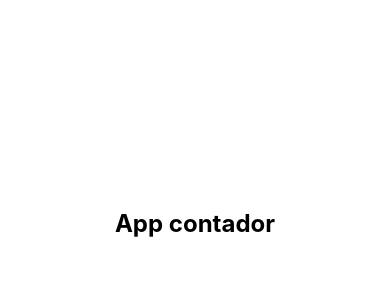
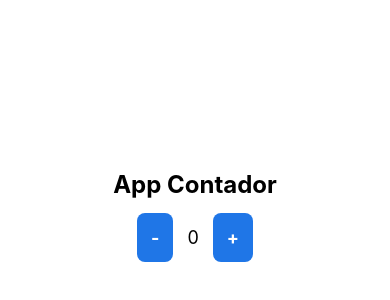
Before and after one commit to HelioJr548/SujeitoProgramador, a React Native app in the folder Avancado/Testes-Automatizado/: screen / in a window 390 px wide. Shown: the part 206-506 px from the top of the page. Built offline with nearby package versions, Linux system fonts and the light colour scheme.

Commit message:
Testes Automatizados: Utilizando padrao AAA para testes

```diff
--- a/Avancado/Testes-Automatizado/App.tsx
+++ b/Avancado/Testes-Automatizado/App.tsx
@@ -1,10 +1,33 @@
 import { StatusBar } from 'expo-status-bar';
-import { StyleSheet, Text, View } from 'react-native';
+import { useState } from 'react';
+import { StyleSheet, Text, TouchableOpacity, View } from 'react-native';
 
 export default function App() {
+	const [counter, setCounter] = useState(0);
+
 	return (
 		<View style={styles.container}>
-			<Text style={styles.title}>App contador</Text>
+			<Text style={styles.title}>App Contador</Text>
+
+			<View style={styles.counterArea}>
+				<TouchableOpacity
+					style={styles.button}
+					onPress={() => setCounter(counter - 1)}
+				>
+					<Text style={styles.buttonText}>-</Text>
+				</TouchableOpacity>
+
+				<Text testID="counter" style={{ fontSize: 18 }}>
+					{counter}
+				</Text>
+
+				<TouchableOpacity
+					style={styles.button}
+					onPress={() => setCounter(counter + 1)}
+				>
+					<Text style={styles.buttonText}>+</Text>
+				</TouchableOpacity>
+			</View>
 			<StatusBar style="auto" />
 		</View>
 	);
@@ -22,4 +45,20 @@ const styles = StyleSheet.create({
 		fontWeight: 'bold',
 		marginTop: 14,
 	},
+	counterArea: {
+		flexDirection: 'row',
+		alignItems: 'center',
+		gap: 14,
+		marginVertical: 14,
+	},
+	button: {
+		backgroundColor: '#1f76e7',
+		padding: 14,
+		borderRadius: 8,
+	},
+	buttonText: {
+		fontSize: 18,
+		fontWeight: 'bold',
+		color: '#fff',
+	},
 });
```
Also changed, not shown: 1 other file (tests, documents, lock files or other folders).
